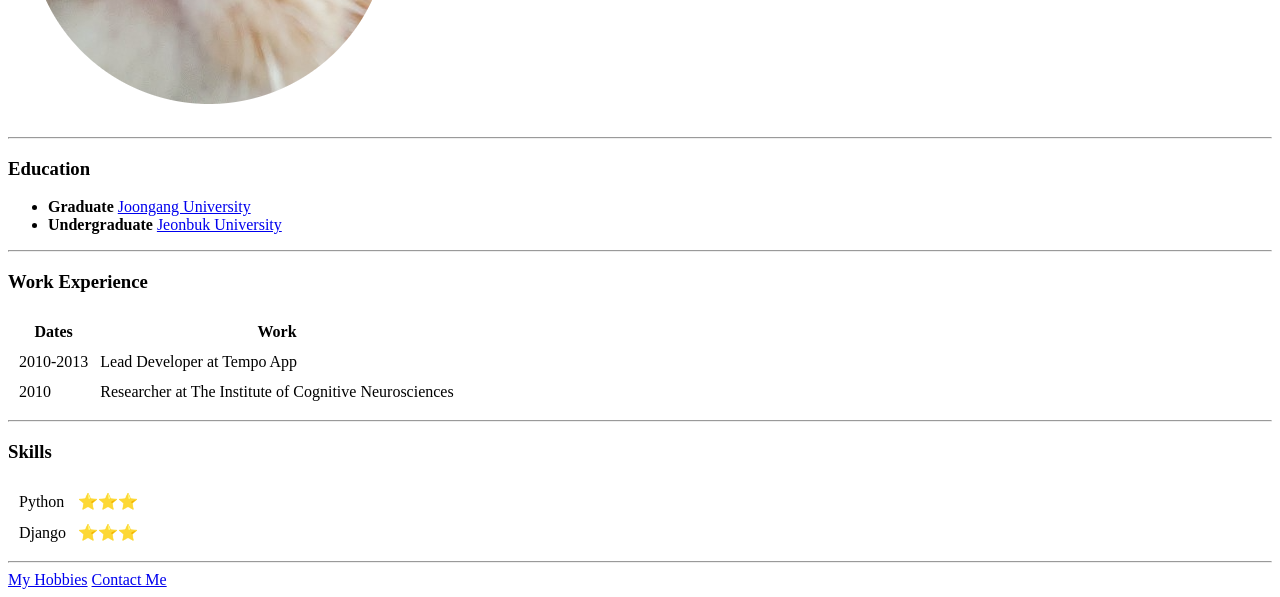
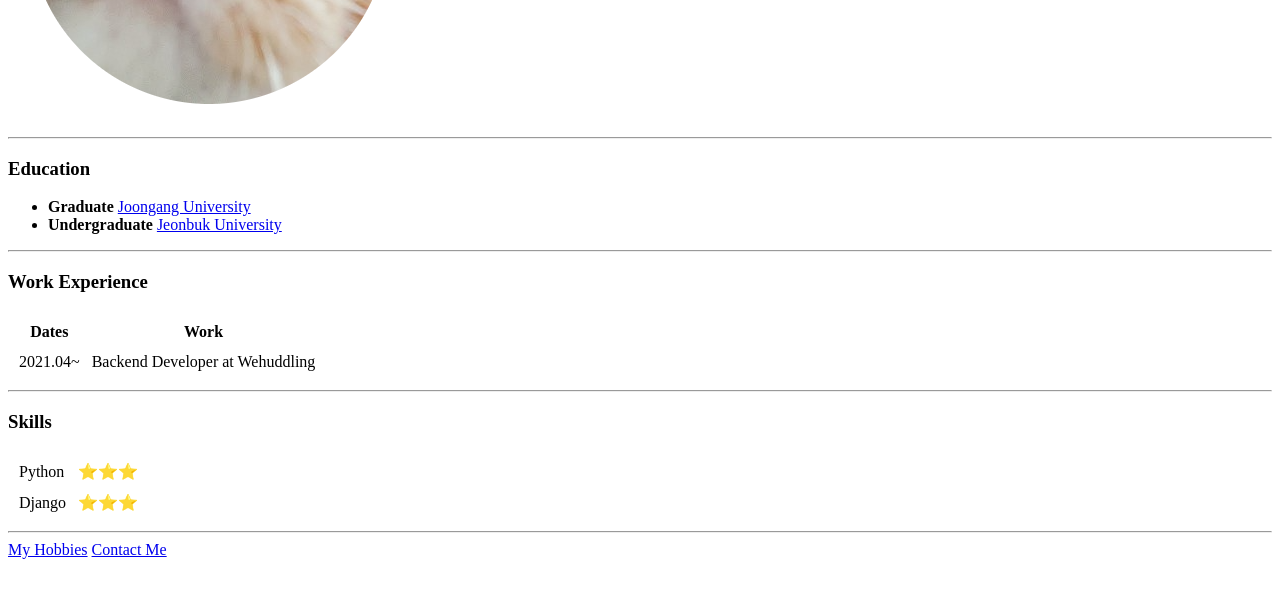
Before and after one commit to hjulee12/cv, a plain HTML site: page index.html in a window 1280 px wide. Shown: the part 285-882 px from the top of the page. After the commit the page ends 852 px from the top, so only its background shows below. Drawn offline with Linux system fonts and the light colour scheme.

Commit message:
Update index.html
경력 부분 수정

```diff
--- a/index.html
+++ b/index.html
@@ -34,14 +34,10 @@
     </thead>
     <tbody>
       <tr>
-        <td>2010-2013</td>
-        <td>Lead Developer at Tempo App</td>
+        <td>2021.04~</td>
+        <td>Backend Developer at Wehuddling</td>
       </tr>
-      <tr>
-        <td>2010</td>
-        <td>Researcher at The Institute of Cognitive Neurosciences</td>
-      </tr>
-    </tbody>
+     </tbody>
   </table>
   <hr>
   <h3>Skills</h3>
```
